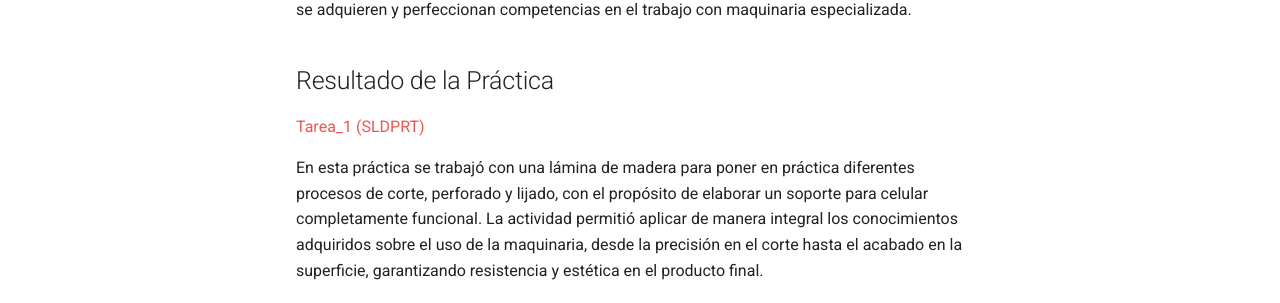
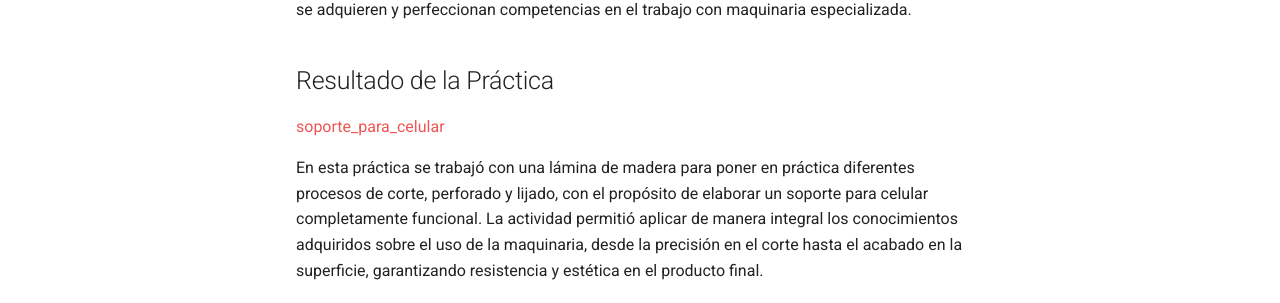
Before and after one commit to Joy-2307/PROYECTO_DE_INGENIERIA, an MkDocs documentation site: the page built from docs/Trabajos.md, in a window 1280 px wide and 900 px high, scrolled down 837 px. Shown: the part 296-599 px from the top of the window. Built offline with MkDocs 1.6.1 and Material for MkDocs 9.7.7, drawn with Linux system fonts in a browser that asks for light colours.

Commit message:
Update Trabajos.md

```diff
--- a/docs/Trabajos.md
+++ b/docs/Trabajos.md
@@ -29,7 +29,7 @@
 
 ## Resultado de la Práctica
 
-[Tarea_1 (SLDPRT)](recursos/archivos/Tarea1.SLDPRT)
+[soporte_para_celular](recursos/imgs/trabajo1.jpg)
 
 En esta práctica se trabajó con una lámina de madera para poner en práctica diferentes procesos de corte, perforado y lijado, con el propósito de elaborar un soporte para celular completamente funcional. La actividad permitió aplicar de manera integral los conocimientos adquiridos sobre el uso de la maquinaria, desde la precisión en el corte hasta el acabado en la superficie, garantizando resistencia y estética en el producto final.
 
```
